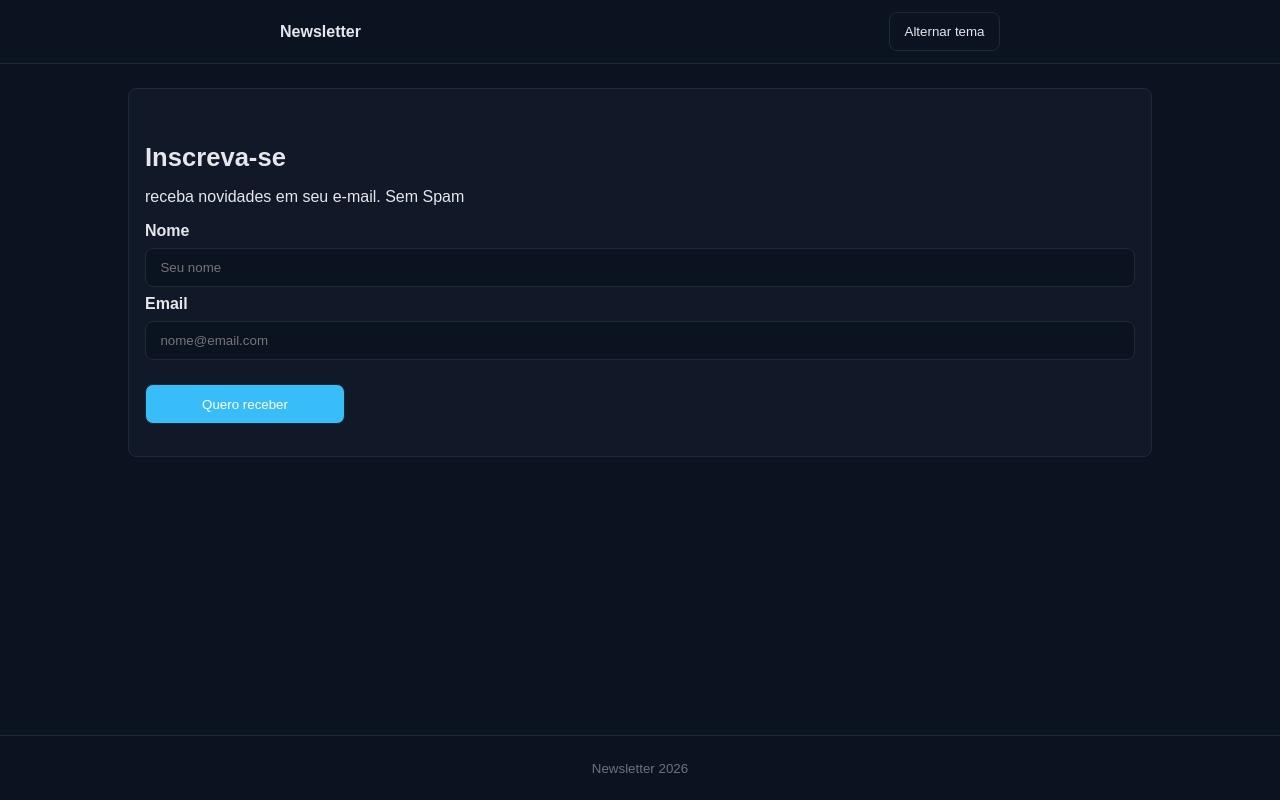
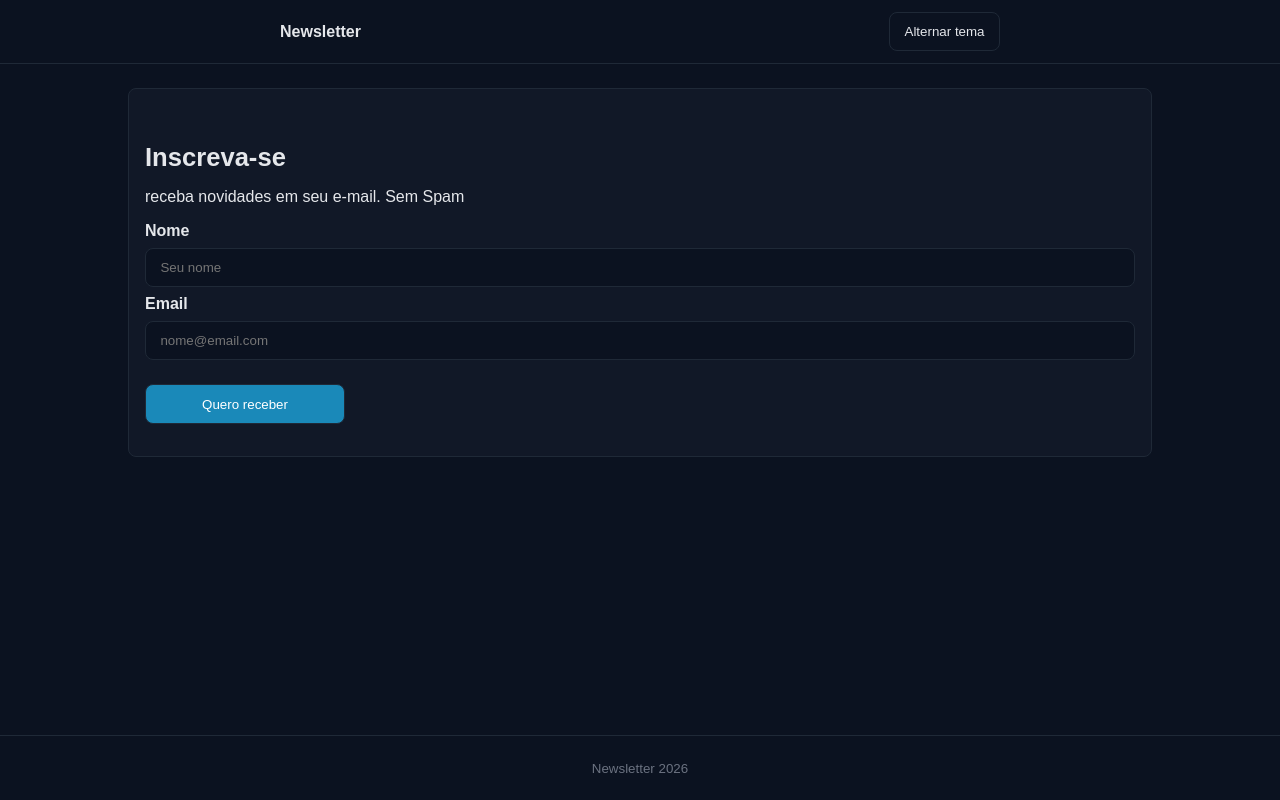
Before and after one commit to yumisszx/Curso-HTML-CSS-JavaScript-React, a plain HTML site: page hospedagem/index.html in a window 1280 px wide. Both pictures are taken after a click on the button "Alternar tema". Drawn offline with Linux system fonts and the light colour scheme.

Commit message:
create documents project 4

```diff
--- a/hospedagem/style.css
+++ b/hospedagem/style.css
@@ -12,7 +12,7 @@
     --texto: #e5e7eb;
     --borda: #1f2937;
     --caixa: #111827;
-    --acao: #38bdf8;
+    --acao: #1a89b9;
 }
 
 /*padrão*/
```
Also changed, not shown: projeto4/index.html (added), projeto4/styles/style.css (added).
